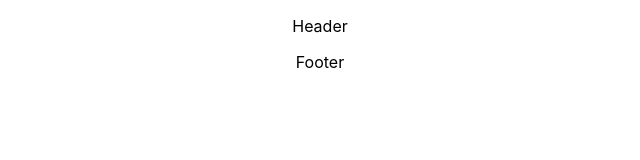
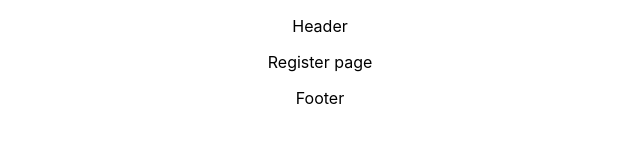
Before and after one commit to EmilPopovski24/MovieRate, a React (Create React App) app in the folder movierate/: page /register in a window 1280 px wide. Before the commit this address had no page. Shown: the top 160 px of the page, without its empty margins (320-960 px from the left). Built offline with nearby package versions, Linux system fonts and the light colour scheme.

Commit message:
adding Register component

```diff
--- a/movierate/src/App.js
+++ b/movierate/src/App.js
@@ -4,6 +4,7 @@ import './App.css';
 import { Footer } from './components/Footer/Footer';
 import { Header } from './components/Header/Header';
 import { Home } from './components/Home/Home';
+import { Register } from './components/Register/Register';
 
 function App() {
   return (
@@ -12,6 +13,7 @@ function App() {
         <div className='main-content'>
             <Routes >
                 <Route path='/home' element={<Home />}/>
+                <Route path='/register' element={<Register />} />
             </Routes>
         </div>
         <Footer />
--- /dev/null
+++ b/movierate/src/components/Register/Register.js
@@ -0,0 +1,9 @@
+
+
+export const Register = () => {
+    return(
+        <>
+        <p>Register page</p>
+        </>
+    )
+}
```
Also changed, not shown: movierate/src/components/Register/Register.css (added).
